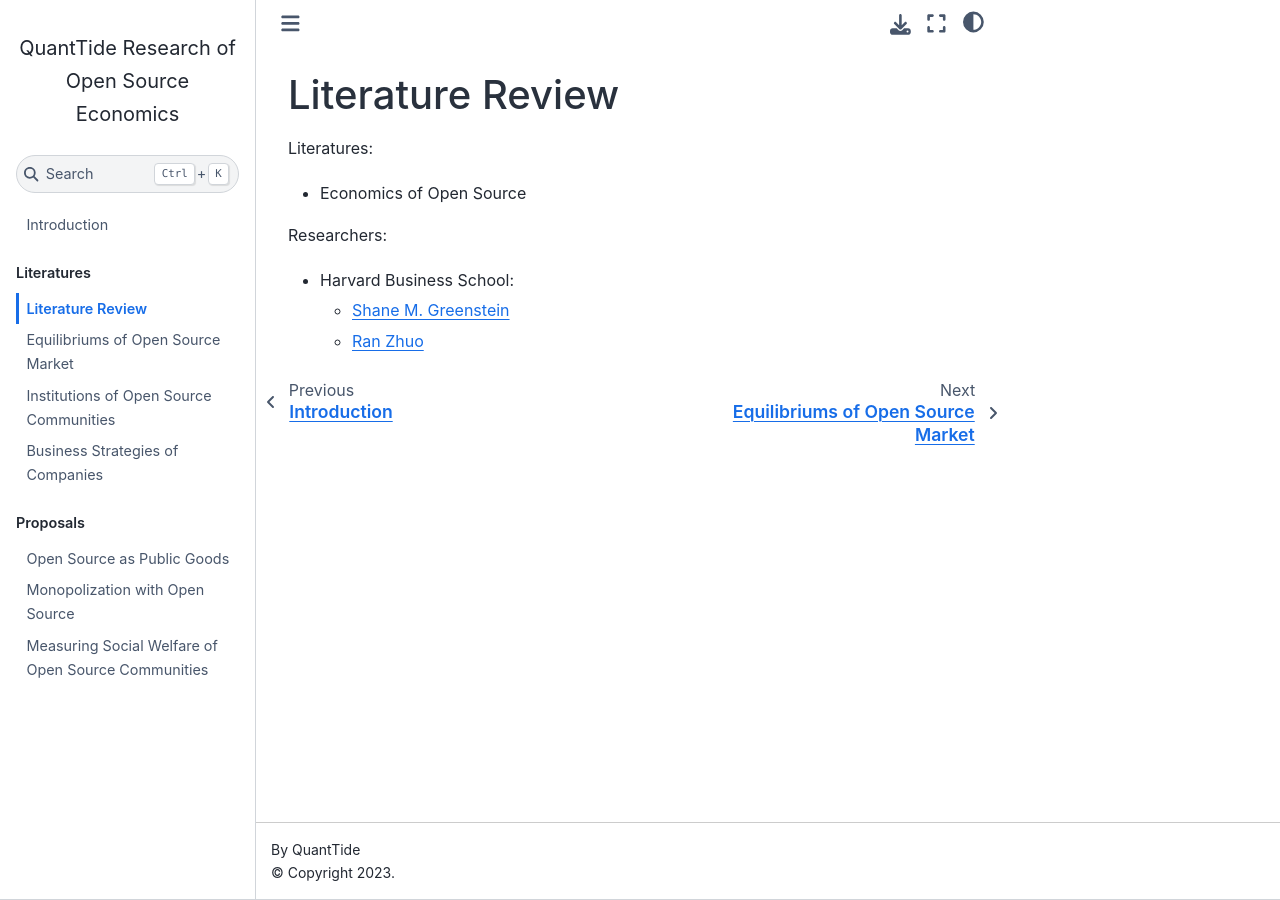
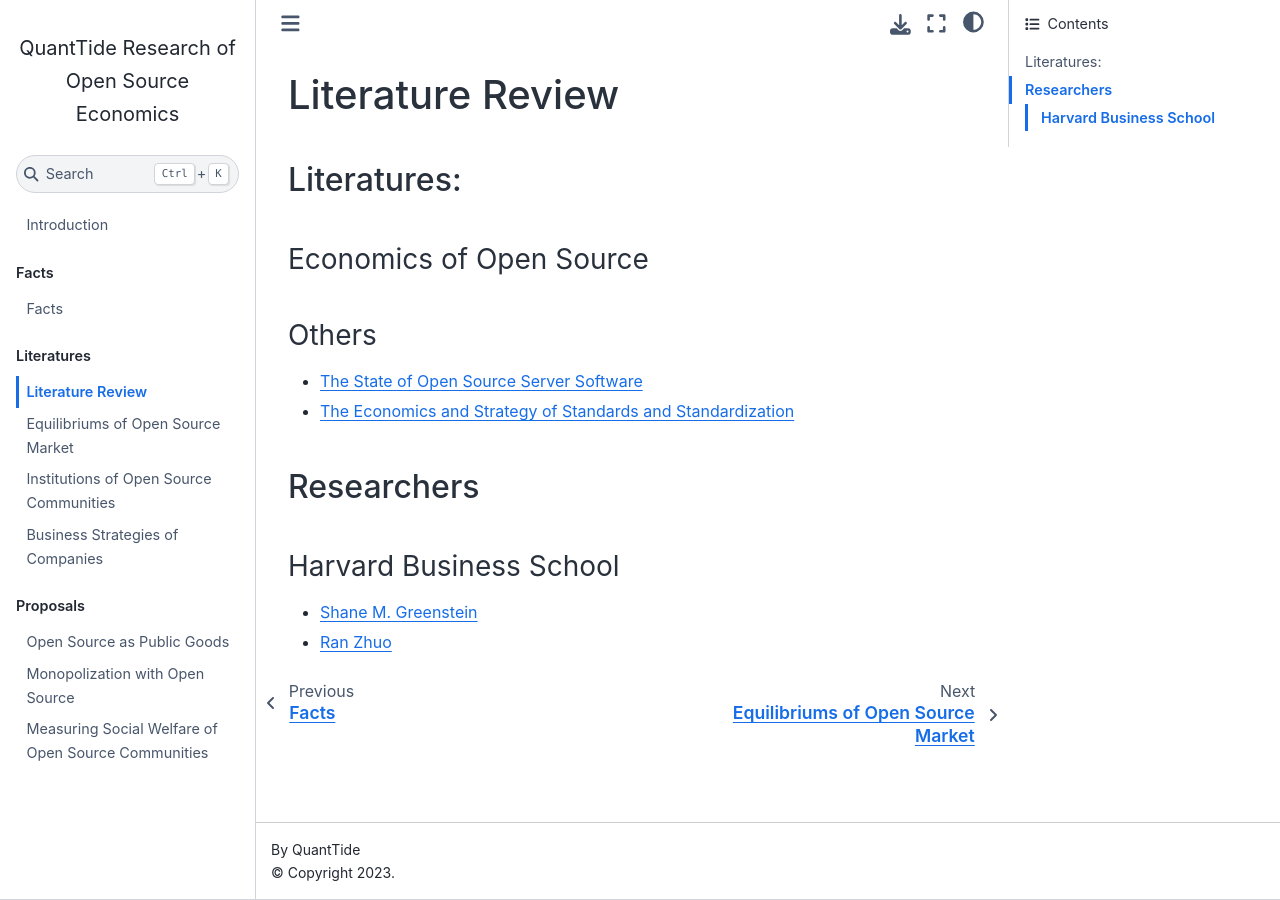
Before and after one commit to quanttide/quanttide-academic-research-of-cloud-computing-industries, a Jupyter Book: the page built from literatures/README.md, in a window 1280 px wide. Built offline with Jupyter Book 1.0.4 settings and Sphinx 7.4.7 and the Sphinx Book theme 1.1.4, drawn with Linux system fonts in a browser that asks for light colours.

Commit message:
feat: add facts about digital product goods

```diff
--- a/_toc.yml
+++ b/_toc.yml
@@ -1,6 +1,9 @@
 format: jb-book
 root: index.md
 parts:
+  - caption: Facts
+    chapters:
+      - file: facts/README.md
   - caption: Literatures
     chapters:
       - file: literatures/README.md
--- a/literatures/README.md
+++ b/literatures/README.md
@@ -1,11 +1,18 @@
 # Literature Review
 
-Literatures:
+## Literatures:
 
-- Economics of Open Source
+### Economics of Open Source
 
-Researchers:
 
-- Harvard Business School:
-  - [Shane M. Greenstein](https://www.hbs.edu/faculty/Pages/profile.aspx?facId=718917&view=research-summary)
-  - [Ran Zhuo](https://ranzhuo17.github.io)
+### Others
+
+- [The State of Open Source Server Software](https://www.hbs.edu/ris/Publication%20Files/The%20State%20of%20Open%20Server%20Software_v5_784980e1-7a8f-4a02-a3b7-711cf8c27394.pdf)
+- [The Economics and Strategy of Standards and Standardization](https://www.hbs.edu/faculty/Pages/item.aspx?num=49671)
+
+## Researchers
+
+### Harvard Business School
+
+- [Shane M. Greenstein](https://www.hbs.edu/faculty/Pages/profile.aspx?facId=718917&view=research-summary)
+- [Ran Zhuo](https://ranzhuo17.github.io)
```
Also changed, not shown: facts/README.md (added, +10 -0 lines).
